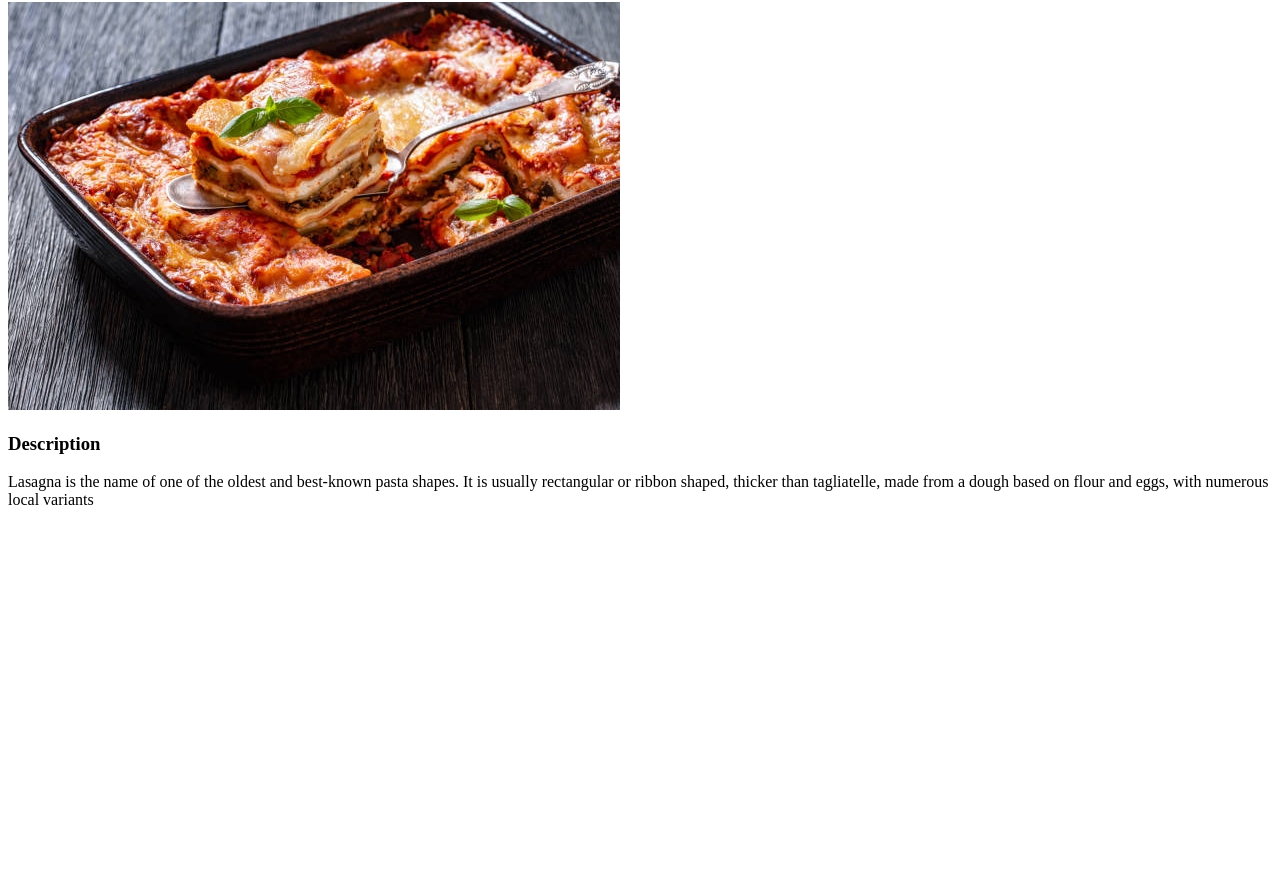
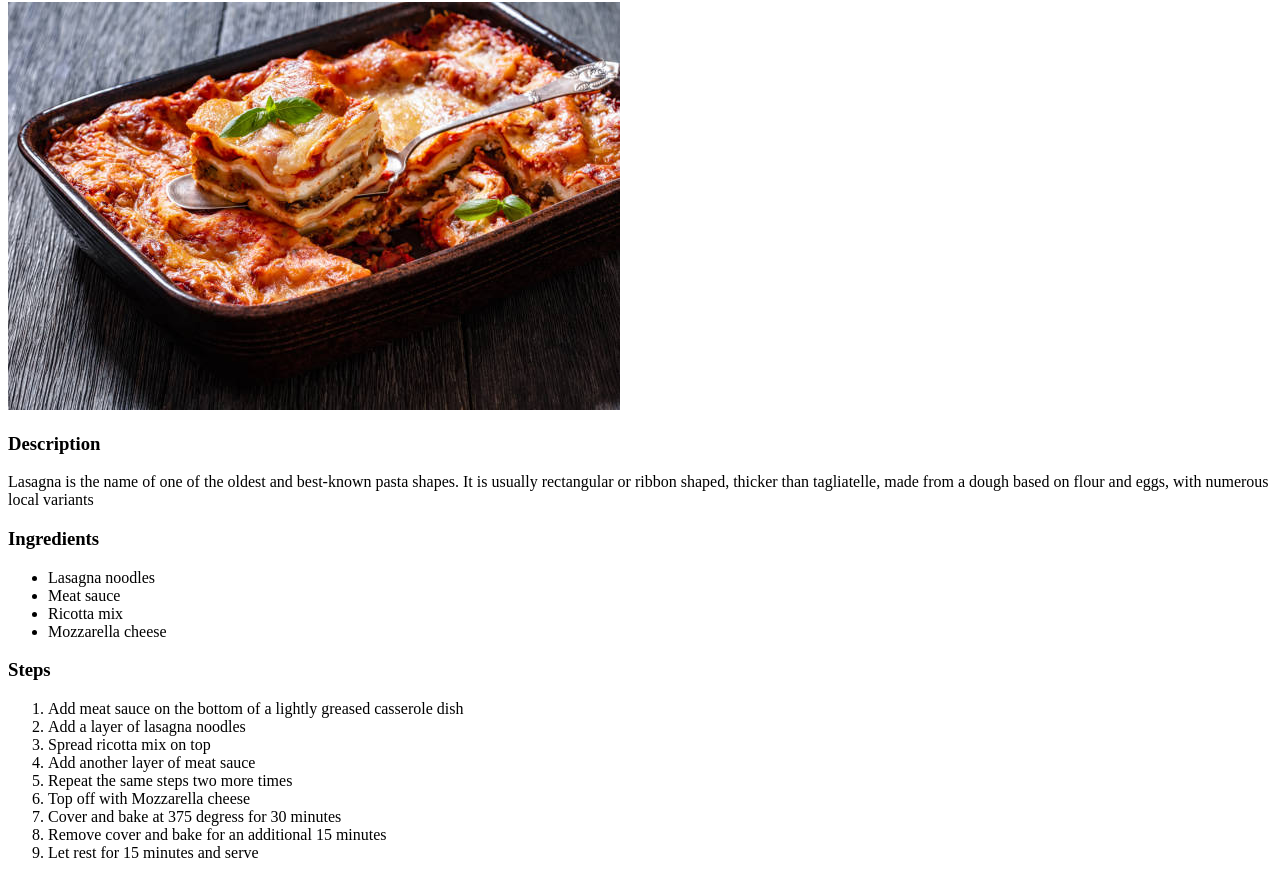
Before and after one commit to HazeE21/odin-recipes, a plain HTML site: page recipes/lasagna.html in a window 1280 px wide. Shown: the part 104-982 px from the top of the page. Before the commit the page ends 800 px from the top, so only its background shows below. Drawn offline with Linux system fonts and the light colour scheme.

Commit message:
Add ingredients & Steps

```diff
--- a/recipes/lasagna.html
+++ b/recipes/lasagna.html
@@ -10,6 +10,28 @@
     <h1>Lasagna</h1>
     <img src="../images/lasagna.jpg">
     <h3>Description</h3>
-    <p>Lasagna is the name of one of the oldest and best-known pasta shapes. It is usually rectangular or ribbon shaped, thicker than tagliatelle, made from a dough based on flour and eggs, with numerous local variants</p>
+    <p>Lasagna is the name of one of the oldest and best-known pasta shapes.
+        It is usually rectangular or ribbon shaped, thicker than tagliatelle,
+        made from a dough based on flour and eggs, with numerous local variants</p>
+    <h3>Ingredients</h3>
+    <ul>
+        <li>Lasagna noodles</li>
+        <li>Meat sauce</li>
+        <li>Ricotta mix</li>
+        <li>Mozzarella cheese</li>
+    </ul>
+    <h3>Steps</h3>
+    <ol>
+        <li>Add meat sauce on the bottom of a lightly greased
+            casserole dish</li>
+        <li>Add a layer of lasagna noodles</li>
+        <li>Spread ricotta mix on top</li>
+        <li>Add another layer of meat sauce</li>
+        <li>Repeat the same steps two more times</li>
+        <li>Top off with Mozzarella cheese</li>
+        <li>Cover and bake at 375 degress for 30 minutes</li>
+        <li>Remove cover and bake for an additional 15 minutes</li>
+        <li>Let rest for 15 minutes and serve</li>
+    </ol>
 </body>
 </html>
```
